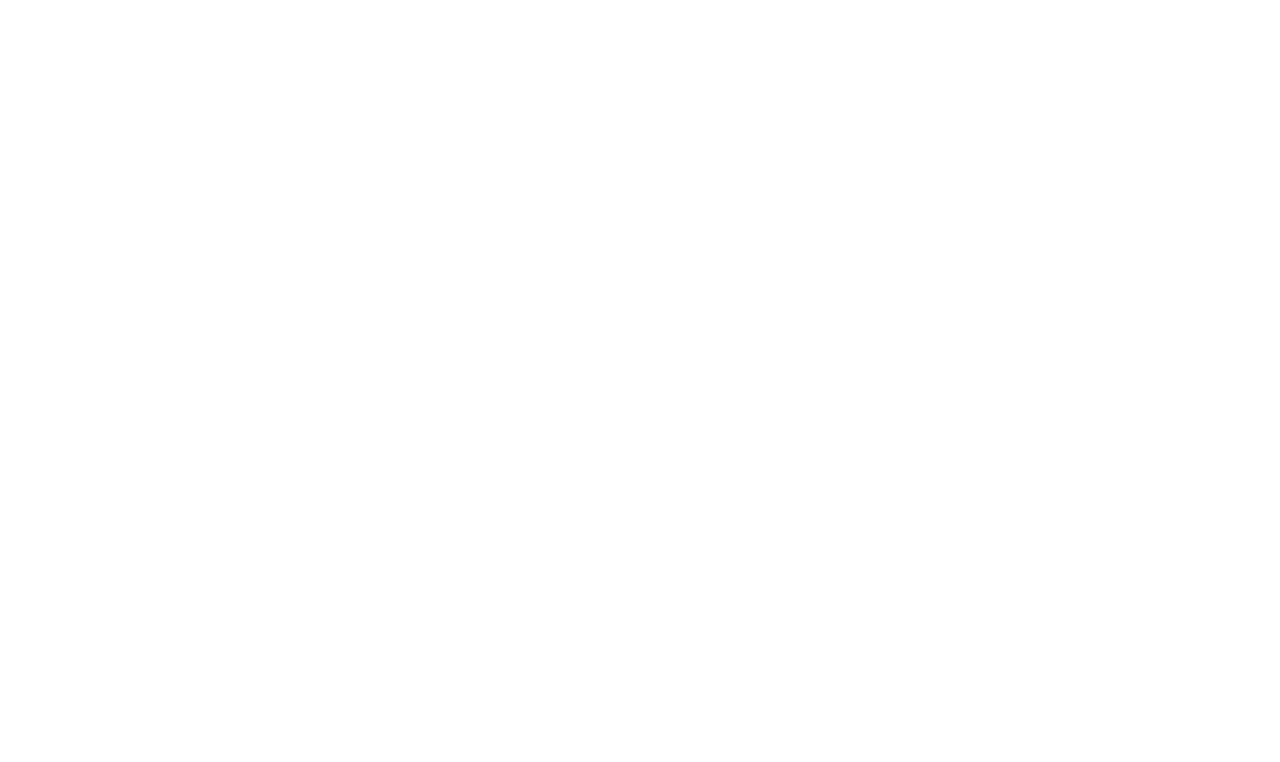
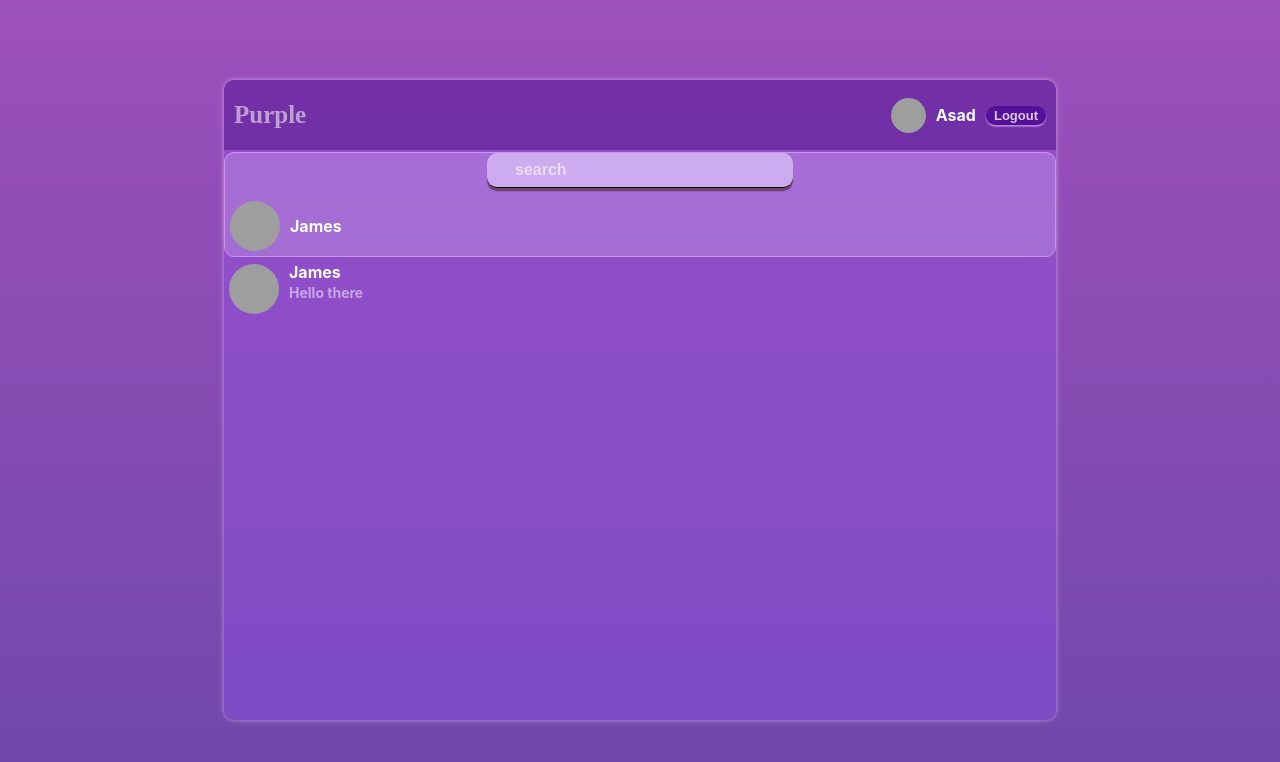
Before and after one commit to asadtariq-dev/messenger, a React (Create React App) app: page / in a window 1280 px wide. Before the commit this address had no page. Shown: the top 762 px of the page. Built offline with nearby package versions, Linux system fonts and the light colour scheme; grey boxes are pictures that could not be loaded; the HTML template or start-up script is replaced by a standard one; a web font is replaced by a local one.

Commit message:
Added home route to app.js

```diff
--- a/src/App.js
+++ b/src/App.js
@@ -2,11 +2,13 @@
 import "./styles.scss";
 import Login from "./pages/Login";
 import Register from "./pages/Register";
+import Home from "./pages/Home";
 
 const App = () => {
   return (
     <Router>
       <Routes>
+        <Route exact path="/" element={<Home />} />
         <Route exact path="/login" element={<Login />} />
         <Route exact path="/register" element={<Register />} />
       </Routes>
```
